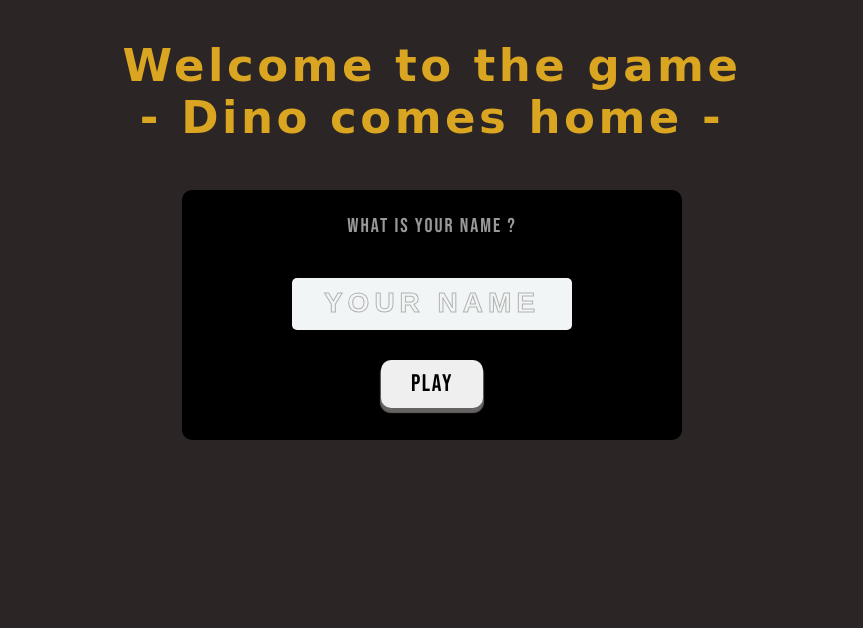
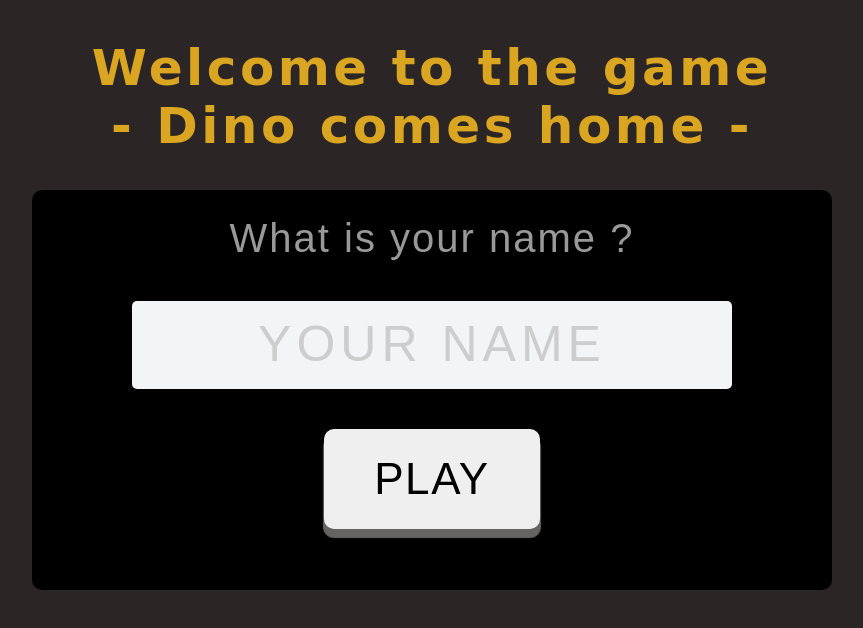
Before and after one commit to RizvanDev/JS__dinosaur-game, a plain HTML site: page index.html in a window 1280 px wide. Shown: the whole page, without its empty margins (208-1071 px from the left). Drawn offline with Linux system fonts and the light colour scheme; a web font is replaced by a local one.

Commit message:
Viewport, Font, Form Size
Now the user will not be able to enlarge the screen
Changed the font to " Otomanopee One"
The name entry form on the page has also been enlarged

```diff
--- a/css/style.scss
+++ b/css/style.scss
@@ -1,13 +1,14 @@
 @import "my-normalize";
 @import url("https://fonts.googleapis.com/css2?family=Zen+Tokyo+Zoo&display=swap");
-@import url("https://fonts.googleapis.com/css2?family=Bebas+Neue&display=swap");
+@import url("https://fonts.googleapis.com/css2?family=Otomanopee+One&display=swap");
 @import "animate";
 
 body {
    background: rgb(43, 37, 37);
    width: 920px;
    margin: 0 auto;
-   font-family: "Bebas Neue", cursive;
+   font-family: "Otomanopee One", sans-serif;
+   user-select: none;
 }
 .main {
    display: none;
@@ -172,7 +173,7 @@ body {
    transform: translateX(-50%);
    opacity: 0;
    .modal__text {
-      font-size: 45px;
+      font-size: 35px;
       letter-spacing: 1px;
       text-shadow: 0 0 3px red;
       color: rgb(63, 59, 59);
@@ -186,7 +187,7 @@ body {
    opacity: 0;
    .modal-gg__text,
    .modal-gg__subtext {
-      font-size: 40px;
+      font-size: 36px;
       letter-spacing: 1px;
       text-shadow: 0 0 3px #66fd01;
       color: rgb(63, 59, 59);
@@ -356,63 +357,60 @@ body {
    top: 190px;
    left: 50%;
    transform: translateX(-50%);
-   width: 500px;
-   min-height: 250px;
+   width: 800px;
+   min-height: 400px;
    margin: 0 auto;
    border-radius: 10px;
    background: #000;
    .gameForm__text {
       text-align: center;
       color: #fff9;
-      font-size: 20px;
+      font-size: 40px;
       letter-spacing: 2px;
       margin-top: 25px;
    }
    .gameForm__name,
    .gameForm__btn {
       display: block;
-      margin: 30px auto;
+      margin: 40px auto;
    }
    .gameForm__name {
       margin-top: 40px;
-      width: 280px;
-      padding: 10px 14px;
+      width: 600px;
+      padding: 15px 18px;
       color: rgb(78, 76, 76);
       background: rgb(242, 245, 245);
-      font-size: 28px;
-      font-weight: 800;
+      font-size: 50px;
       letter-spacing: 5px;
       border-radius: 5px;
       border: none;
       &::-webkit-input-placeholder {
          font-family: Arial, "Helvetica Neue", Helvetica, sans-serif;
          text-align: center;
-         -webkit-text-fill-color: transparent;
-         -webkit-text-stroke: 1px #6667;
+         color: #6664;
       }
       &::-moz-placeholder {
          font-family: Arial, "Helvetica Neue", Helvetica, sans-serif;
          text-align: center;
-         -moz-text-fill-color: transparent;
-         -moz-text-stroke: 1px #6667;
+         color: #6664;
       }
    }
    .gameForm__btn {
-      padding: 10px 30px;
+      padding: 25px 50px;
       border-radius: 10px;
       border: none;
       cursor: pointer;
       letter-spacing: 1.6px;
-      font-size: 24px;
-      box-shadow: 0px 4px 1px 1px rgb(102, 99, 99);
+      font-size: 44px;
+      box-shadow: 0px 8px 1px 1px rgb(102, 99, 99);
       transition: 0.1s;
       &:hover {
          background: brown;
          color: #fff;
-         box-shadow: 0px 4px 1px 1px rgb(168, 166, 166);
+         box-shadow: 0px 8px 1px 1px rgb(168, 166, 166);
       }
       &:active {
-         margin-top: 34px;
+         margin-top: 44px;
          box-shadow: 0px 0px 1px 1px rgb(102, 99, 99);
       }
    }
@@ -423,5 +421,5 @@ body {
    color: goldenrod;
    font-family: "Zen Tokyo Zoo", cursive;
    letter-spacing: 3.5px;
-   font-size: 45px;
+   font-size: 50px;
 }
--- a/index.html
+++ b/index.html
@@ -3,7 +3,7 @@
 
 <head>
    <meta charset="UTF-8">
-   <meta name="viewport" content="width=920">
+   <meta name="viewport" content="width=920, user-scalable=no">
    <link rel=" stylesheet" href="./css/style.css" type="text/css">
    <title></title>
 </head>
```
Also changed, not shown: css/style.css.
